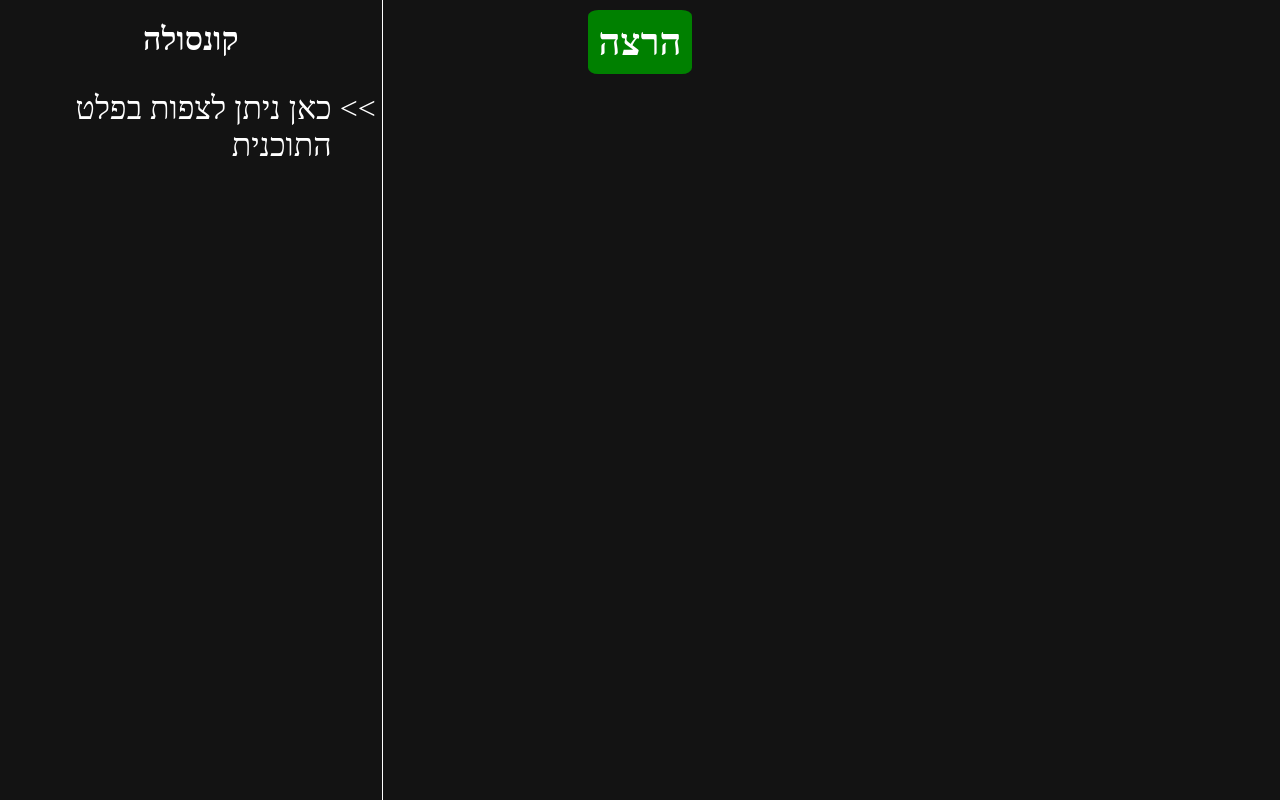
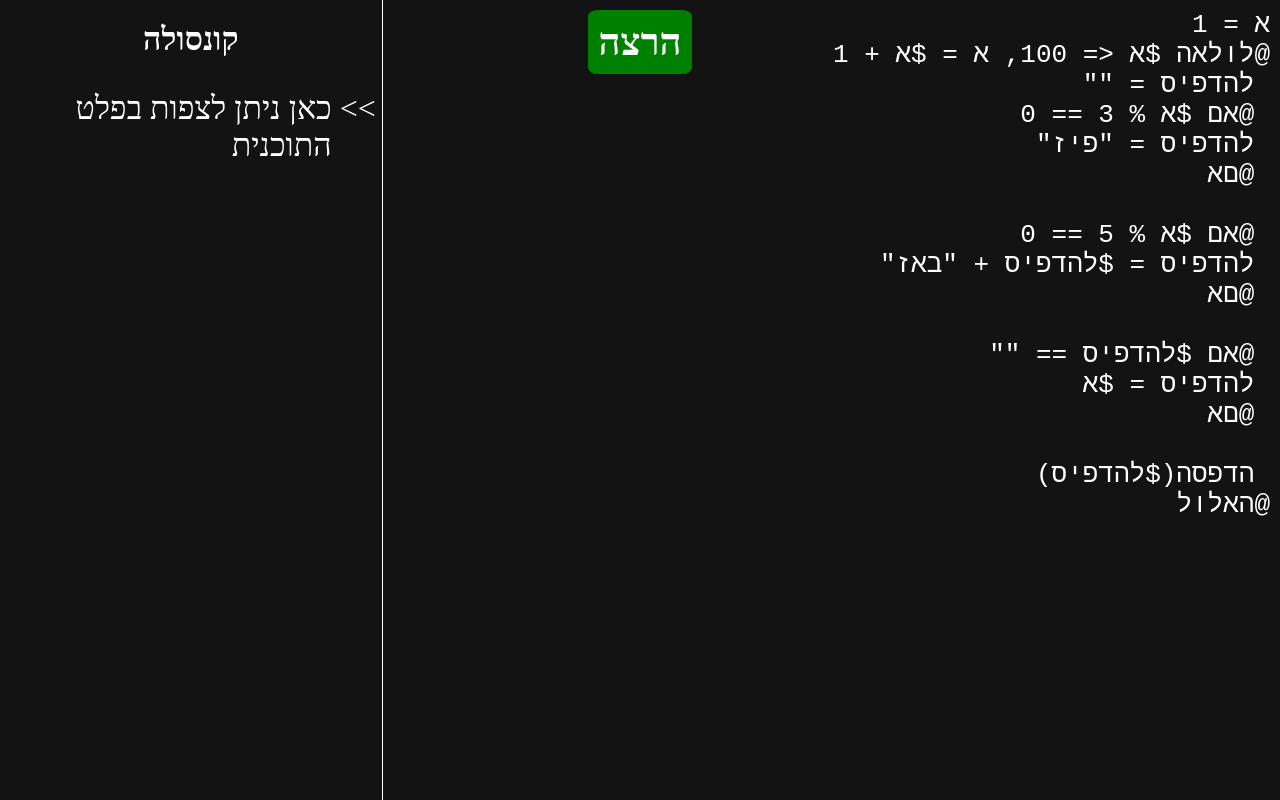
Before and after one commit to RaniGiterman/rg-playground, a plain HTML site: page index.html in a window 1280 px wide. Drawn offline with Linux system fonts and the light colour scheme.

Commit message:
set fizzbuzz example as default code

```diff
--- a/index.html
+++ b/index.html
@@ -13,7 +13,25 @@
 
       <ul id="log_list"></ul>
     </div>
-    <textarea id="editor"> </textarea>
+    <textarea id="editor">
+א = 1
+@לולאה $א <= 100, א = $א + 1
+ להדפיס = ""
+ @אם $א % 3 == 0
+ להדפיס = "פיז"
+ @םא
+
+ @אם $א % 5 == 0
+ להדפיס = $להדפיס + "באז"
+ @םא
+
+ @אם $להדפיס == ""
+ להדפיס = $א
+ @םא
+
+ הדפסה($להדפיס)
+@האלול</textarea
+    >
     <script src="./script.js"></script>
   </body>
 </html>
--- a/script.js
+++ b/script.js
@@ -1,5 +1,4 @@
 window.onload = () => {
-    document.getElementById("editor").value = "";
     log("כאן ניתן לצפות בפלט התוכנית");
 };
 
```
